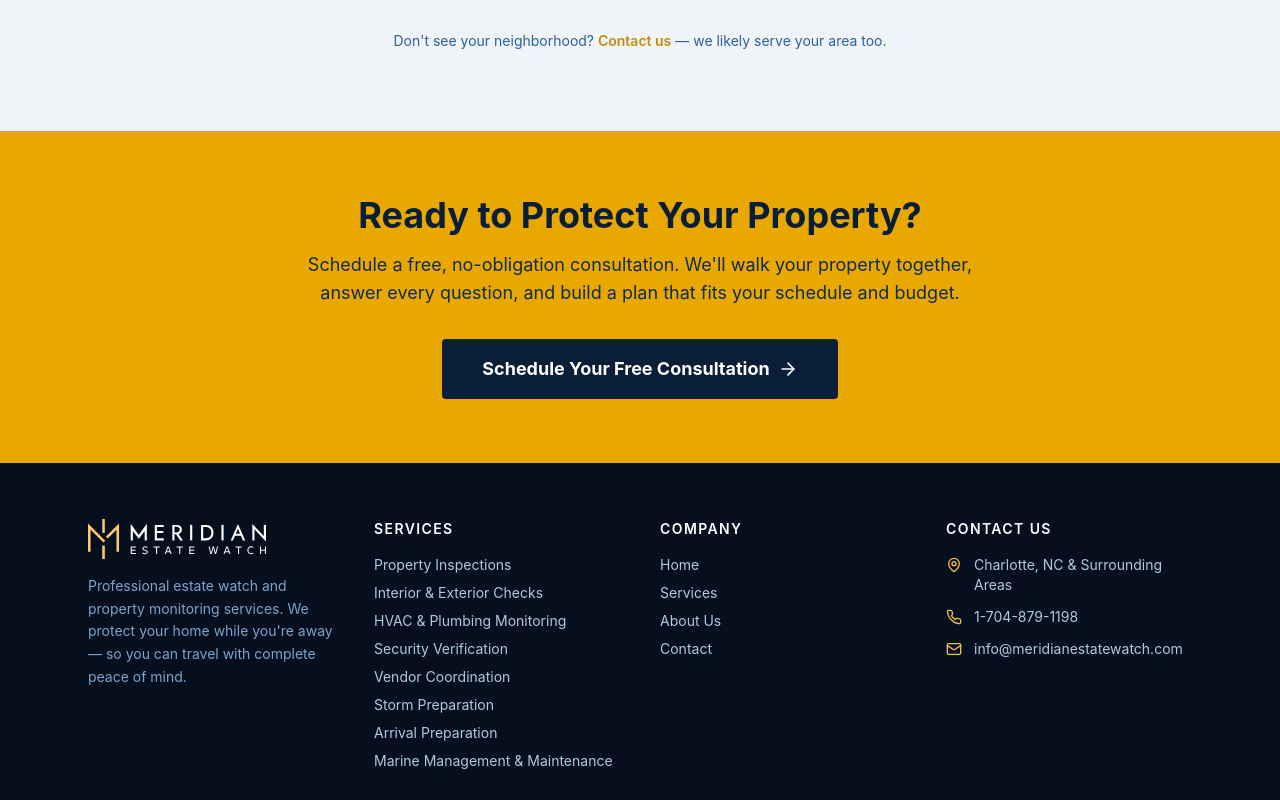
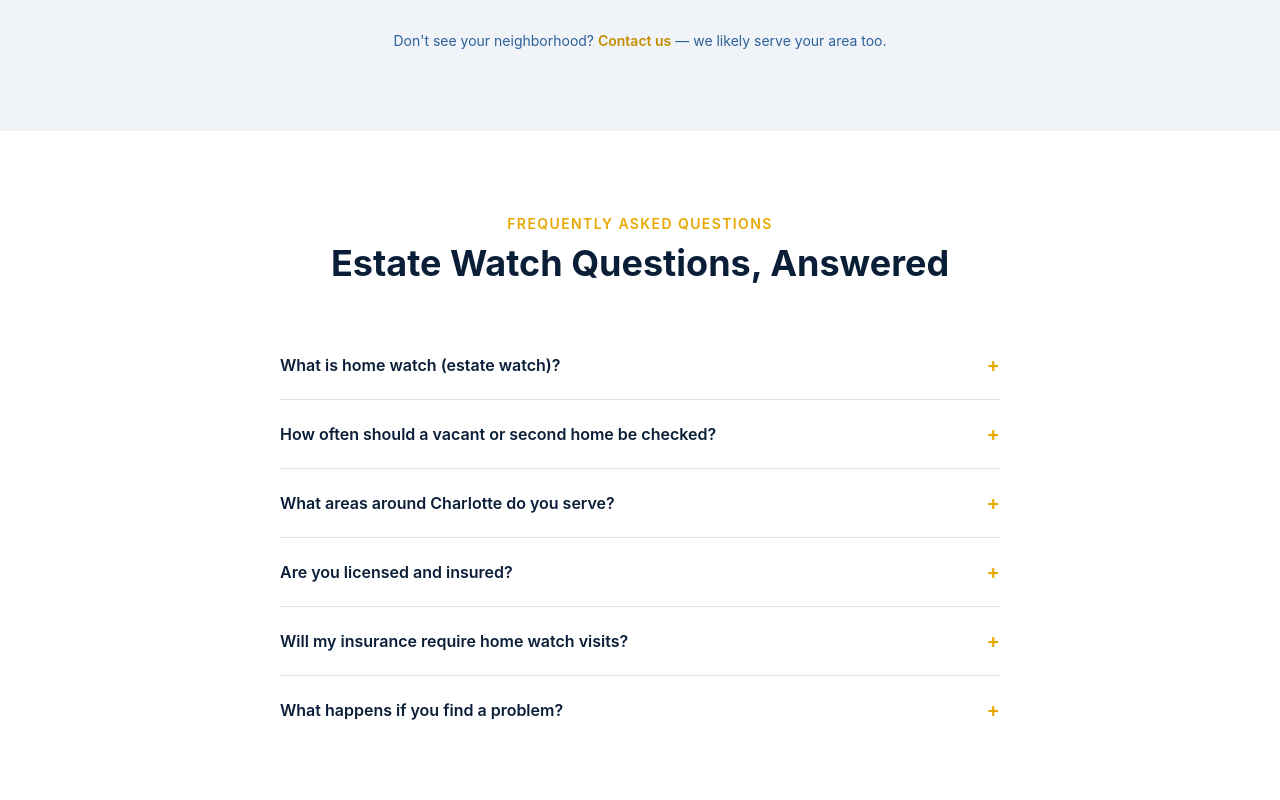
Before and after one commit to sethlaws/meridian-estate-watch, a Next.js app: page / in a window 1280 px wide. Shown: the part 4940-5740 px from the top of the page. Built offline with nearby package versions, Linux system fonts and the light colour scheme.

Commit message:
Add FAQ section with FAQPage structured data for SEO

```diff
--- a/app/page.tsx
+++ b/app/page.tsx
@@ -104,9 +104,50 @@ const process = [
   },
 ];
 
+const faqs = [
+  {
+    q: "What is home watch (estate watch)?",
+    a: "Home watch — also called estate watch — is a regular, professional inspection of a vacant or unoccupied property. On each visit we walk the entire home inside and out, check the major systems, and send you a documented photo report so you always know your property's condition while you're away.",
+  },
+  {
+    q: "How often should a vacant or second home be checked?",
+    a: "Most insurance providers and home watch professionals recommend at least weekly visits for unoccupied homes. Many issues — like a slow plumbing leak or an HVAC failure — cause major damage within days, so regular visits are key. We offer weekly, bi-weekly, and monthly plans based on your needs.",
+  },
+  {
+    q: "What areas around Charlotte do you serve?",
+    a: "We serve Charlotte, NC and the surrounding communities, including the Lake Norman area (Cornelius, Davidson, Huntersville, Mooresville), South Charlotte and Ballantyne, and Union County (Waxhaw, Weddington, Marvin). If you're nearby and not listed, just ask — we likely cover your area.",
+  },
+  {
+    q: "Are you licensed and insured?",
+    a: "Yes. Meridian Estate Watch is fully insured and carries professional liability coverage, and we follow National Home Watch Association best practices. Every inspection follows a documented checklist for consistency and accountability.",
+  },
+  {
+    q: "Will my insurance require home watch visits?",
+    a: "Many homeowners' insurance policies require that a vacant property be checked on a regular schedule — and some claims can be denied if it wasn't. Our documented, time-stamped reports give you proof that your home was being professionally monitored.",
+  },
+  {
+    q: "What happens if you find a problem?",
+    a: "If we find an issue, we contact you right away, recommend a qualified local contractor, and can coordinate and supervise the repair on your behalf — so you don't have to fly home for a service call.",
+  },
+];
+
 export default function HomePage() {
+  const faqSchema = {
+    "@context": "https://schema.org",
+    "@type": "FAQPage",
+    mainEntity: faqs.map((f) => ({
+      "@type": "Question",
+      name: f.q,
+      acceptedAnswer: { "@type": "Answer", text: f.a },
+    })),
+  };
+
   return (
     <>
+      <script
+        type="application/ld+json"
+        dangerouslySetInnerHTML={{ __html: JSON.stringify(faqSchema) }}
+      />
       {/* ── HERO ── */}
       <section className="relative bg-navy-900 text-white overflow-hidden">
         {/* Background photo */}
@@ -472,6 +513,33 @@ export default function HomePage() {
         </div>
       </section>
 
+      {/* ── FAQ ── */}
+      <section className="py-20 bg-white">
+        <div className="max-w-3xl mx-auto px-4 sm:px-6">
+          <div className="text-center mb-12">
+            <span className="text-gold-500 text-sm font-semibold uppercase tracking-widest">
+              Frequently Asked Questions
+            </span>
+            <h2 className="text-3xl md:text-4xl font-bold text-navy-900 mt-2">
+              Estate Watch Questions, Answered
+            </h2>
+          </div>
+          <div className="divide-y divide-navy-100">
+            {faqs.map(({ q, a }) => (
+              <details key={q} className="group py-5">
+                <summary className="flex items-center justify-between cursor-pointer list-none font-semibold text-navy-900">
+                  {q}
+                  <span className="text-gold-500 text-xl ml-4 shrink-0 transition-transform group-open:rotate-45">
+                    +
+                  </span>
+                </summary>
+                <p className="text-navy-600 leading-relaxed mt-3">{a}</p>
+              </details>
+            ))}
+          </div>
+        </div>
+      </section>
+
       {/* ── CTA BANNER ── */}
       <section className="bg-gold-500 py-16">
         <div className="max-w-3xl mx-auto px-4 sm:px-6 text-center">
```
